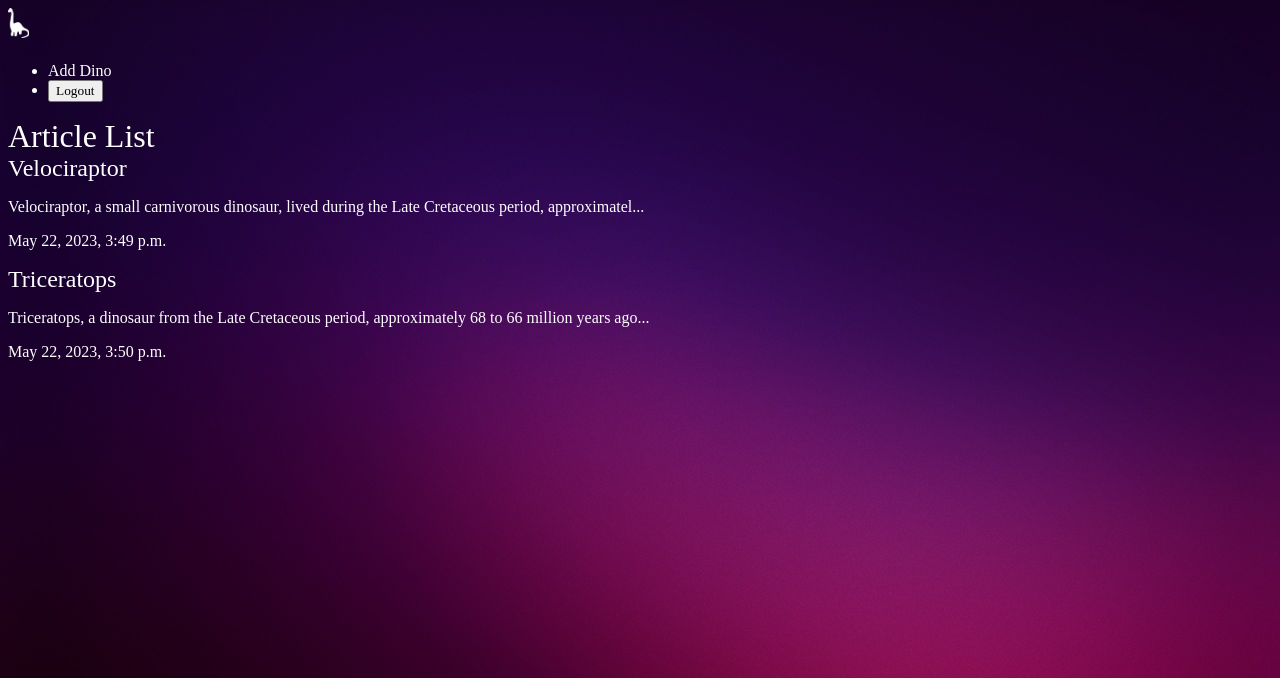
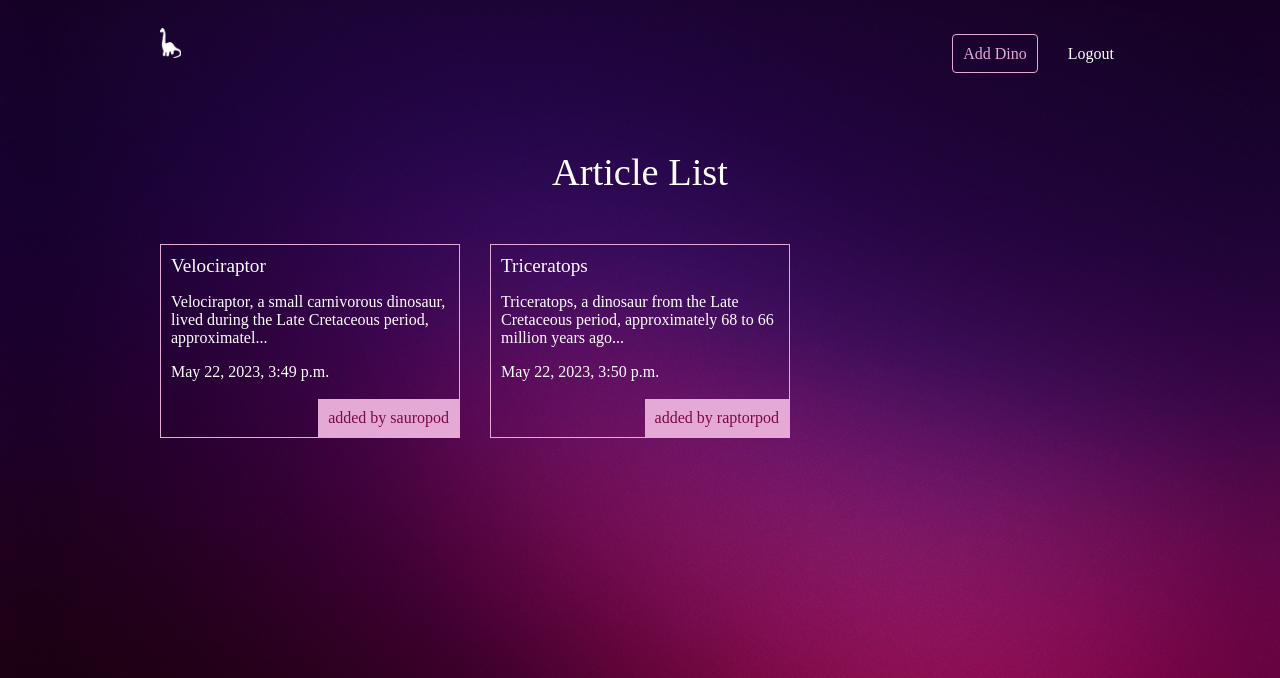
Before and after one commit to Sofitch/django-proj, a Django app: page /articles/ in a window 1280 px wide. Shown: the top 678 px of the page. Run offline with Django 4.2, Linux system fonts and the light colour scheme; a user stored in the database is signed in; data comes from the database, SQL or seed files in the repository; both versions use the stored data as it was after the commit.

Commit message:
style update

```diff
--- a/djangofi/articles/templates/articles/article_details.html
+++ b/djangofi/articles/templates/articles/article_details.html
@@ -4,7 +4,7 @@
 <div class="article-detail">
     <div class="article">
         <h2>{{ article.title }}</h2>
-        <img src="{{ article.thumb.url }}" height="200px">
+        <img src="{{ article.thumb.url }}">
         <p>{{ article.body }}</p>
         <p>{{ article.date }}</p>
     </div>
--- a/djangofi/articles/templates/articles/article_list.html
+++ b/djangofi/articles/templates/articles/article_list.html
@@ -8,6 +8,7 @@
                 <h2><a href="{% url 'articles:details' slug=article.slug %}">{{ article.title }}</a></h2>
                 <p>{{ article.snippet }}</p>
                 <p>{{ article.date }}</p>
+                <p class="author">added by {{ article.author.username }}</p>
             </div>
         {% endfor %}
     </div>
--- a/djangofi/articles/views.py
+++ b/djangofi/articles/views.py
@@ -6,7 +6,6 @@ from . import forms
 
 def article_list(request):
     articles = Article.objects.all().order_by('date')
-    print(request.user)
     return render(request, 'articles/article_list.html', {'articles': articles})
 
 @login_required(login_url="accounts:login")
--- a/djangofi/assets/styles.css
+++ b/djangofi/assets/styles.css
@@ -1,5 +1,5 @@
 body{
-    background: rgb(15, 2, 32);
+    background: rgb(124 8 71);
     background-image: url(purple.jpg);
     background-repeat: no-repeat;
     background-size: cover;
@@ -19,3 +19,134 @@ a, a:hover, a:visited{
     color:#fff;
     text-decoration: none;
 }
+
+.wrapper{
+    max-width: 960px;
+    margin: 0 auto; /* centers the content on the page */
+}
+
+div.wrapper h1{
+    text-align: center;
+    margin: 50px auto; /* 100px top and bottom, auto left right */
+    font-size: 2.4em;
+}
+
+header.wrapper{
+    display: grid;
+    grid-template-columns: 1fr 1fr; /* 2 equal fractions*/
+    padding: 20px 0;
+}
+
+nav{
+    justify-self: end;
+}
+
+nav li{
+    display: inline-block; /* display them next to each other, and get rid of the bullet points */
+    margin-left: 20px; /* spread them out a bit */
+}
+
+nav button{
+    background: none;
+    color: #fff;
+    cursor: pointer; /* hand cursor when you hover over it */
+    border: 0;
+    font-size: 1em;
+}
+
+.articles{
+    display: grid;
+    grid-template-columns: 1fr 1fr 1fr;
+    grid-gap: 30px;
+}
+
+.article{
+    padding: 10px;
+    border: 1px solid rgb(228 169 213);
+    position: relative;
+    padding-bottom: 40px;
+}
+
+.article h2{
+    font-size: 1.2em;
+}
+
+.article .author{
+    padding: 10px;
+    background: rgb(228 169 213);
+    position: absolute;
+    right: 0;
+    bottom: 0;
+    margin: 0;
+    color: rgb(124 8 71);
+
+}
+
+/* article details page */
+
+.article-detail .article{
+    padding: 0px;
+}
+
+.article-detail .article img{
+    width: 100%;
+}
+
+.article-detail .article h2{
+    text-align: center;
+    margin: 20x auto;
+    font-size: 2em;
+}
+
+.article-detail .article p{
+    text-align: center;
+}
+
+/* forms */
+
+.site-form{
+    margin-top: 60px;
+    border: 1px solid rgb(228 169 213);
+    padding: 20px;
+}
+
+.site-form input, .site-form textarea{
+    display: block;
+    margin: 20px 0 0 0;
+    padding: 10px;
+}
+
+a.highlight{
+    border: 1px solid rgb(228 169 213);
+    padding: 10px;
+    border-radius: 4px;
+    color: rgb(228 169 213);
+}
+
+.helptext, .helptext ul{
+    margin: 0 auto 20px;
+    color: #bbb;
+    font-size: 0.9em;
+    display: block;
+}
+
+.errorlist li{
+    padding: 10px;
+    list-style-type: none; /* remove the bullet */
+    border: 1px solid rgb(255 0 68);
+    color: rgb(255 0 68);
+    margin: 10px 0;
+}
+
+.errorlist{
+    padding: 0;
+}
+
+.site-form input[type="submit"]{
+    background: rgb(228 169 213);
+    border: 0;
+    color: #fff;
+    font-size: 1.2em;
+    border-radius: 4px; /* round edges */
+    margin: 10px 0;
+}
--- a/djangofi/djangofi/urls.py
+++ b/djangofi/djangofi/urls.py
@@ -4,13 +4,14 @@ from . import views
 from django.contrib.staticfiles.urls import staticfiles_urlpatterns
 from django.conf.urls.static import static
 from django.conf import settings
+from articles import views as article_views
 
 urlpatterns = [
     path('admin/', admin.site.urls),
     path('accounts/', include('accounts.urls')),
     path('articles/', include('articles.urls')),
     path('about/', views.about),
-    path('', views.homepage),
+    path('', article_views.article_list, name="home"),
 ]
 
 urlpatterns += staticfiles_urlpatterns()
--- a/djangofi/djangofi/views.py
+++ b/djangofi/djangofi/views.py
@@ -1,10 +1,7 @@
-from django.http import HttpResponse
 from django.shortcuts import render
 
 def homepage(request):
-    #return HttpResponse('homepage')
     return render(request, 'homepage.html') # set the templates dir in settings.py
 
 def about(request):
-    #return HttpResponse('about')
     return render(request, 'about.html')
--- a/djangofi/templates/base_layout.html
+++ b/djangofi/templates/base_layout.html
@@ -10,8 +10,8 @@
     <link rel="stylesheet" href="{% static 'styles.css' %}">
 </head>
 <body>
-    <header>
-        <h1><a href="{% url 'articles:list' %}"><img src="{% static 'dino.png' %}" height="30px" ></a></h1>
+    <header class="wrapper">
+        <h1><a href="{% url 'home' %}"><img src="{% static 'dino.png' %}" height="30px" ></a></h1>
         <nav>
             <ul>
                 {% if user.is_authenticated %}
```
Also changed, not shown: notes.md (+4 -0 lines), djangofi/db.sqlite3.
